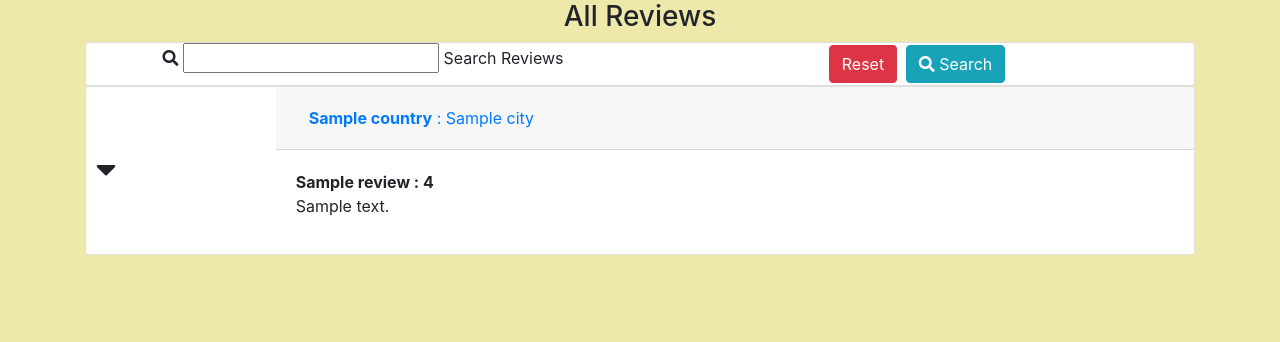
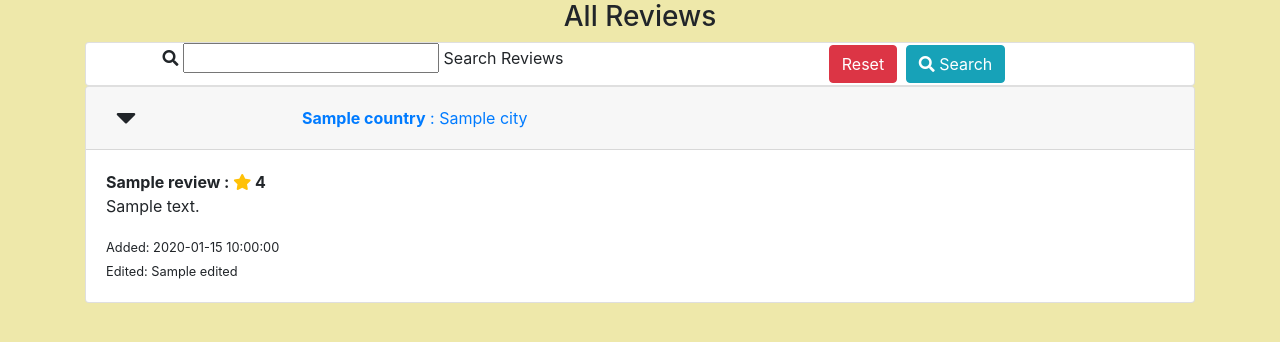
Before and after one commit to alexandruvalentin/Citizfied, a Flask app: template templates/reviews.html in a window 1280 px wide, after a click that opens the changed part. Shown: the part 56-398 px from the top of the page. Run offline with Flask 2, Linux system fonts and the light colour scheme; the template is opened without the code that fills it: most values are stand-ins (such as "Sample title", 1, 10 or a date in 2020); some libraries are stand-ins or nearby versions.

Commit message:
Add added and edited datetimes to reviews db

```diff
--- a/app.py
+++ b/app.py
@@ -1,4 +1,5 @@
 import os
+from datetime import datetime
 from flask import (
     Flask, flash, render_template, redirect, request, session, url_for,
     send_from_directory, make_response, jsonify)
@@ -141,7 +142,9 @@ def add_review():
             "city": request.form.get("city"),
             "rating": request.form.get("rating"),
             "comment": request.form.get("comment"),
-            "user": session["user"]
+            "user": session["user"],
+            "added_on": datetime.now().strftime('%B %d, %Y, %H:%M'),
+            "edited": datetime.now().strftime('%B %d, %Y, %H:%M')
         }
         mongo.db.reviews.insert_one(review)
         flash("Review Successfully Added")
@@ -182,11 +185,14 @@ def edit_review(review_id):
                 "city": request.form.get("city"),
                 "rating": request.form.get("rating"),
                 "comment": request.form.get("comment"),
-                "user": session["user"]
+                "user": session["user"],
+                "edited": datetime.now().strftime('%B %d, %Y, %H:%M')
             }
 
-            mongo.db.reviews.update({"_id": ObjectId(review_id)}, submit)
+            mongo.db.reviews.update({"_id": ObjectId(review_id)}, {
+                '$set': submit})
             flash("Review Successfully Updated")
+            return redirect(url_for("get_reviews"))
         countries = pycountry.countries
         return render_template(
             "edit_review.html", countries=countries, review=review)
--- a/templates/reviews.html
+++ b/templates/reviews.html
@@ -26,9 +26,13 @@
     {% for review in reviews %}
     <div class="card">
         <div class="row">
+            <div class="col">
+                <div class="card-header" id="h{{ review._id }}">
+                    <div class="row">
                         <div class="col-2 d-flex align-items-center caret-container">
-                <a type="button" data-toggle="collapse" data-target="#c{{ review._id }}" aria-expanded="true"
-                    aria-controls="c{{ review._id }}"><i class="fas fa-caret-down fa-2x"></i></a>
+                            <a type="button" data-toggle="collapse" data-target="#c{{ review._id }}"
+                                aria-expanded="true" aria-controls="c{{ review._id }}"><i
+                                    class="fas fa-caret-down fa-2x"></i></a>
                             <div class="col d-flex">
                                 {% if session.user == review.user %}
                                 <a href="{{ url_for('edit_review', review_id=review._id) }}" type="button"
@@ -38,20 +42,25 @@
                                 {% endif %}
                             </div>
                         </div>
-            <div class="col">
-                <div class="card-header" id="h{{ review._id }}">
+                        <div class="col-10">
                             <h2 class="mb-0">
                                 <button class="btn btn-link btn-block text-left" type="button" data-toggle="collapse"
-                            data-target="#c{{ review._id }}" aria-expanded="true" aria-controls="c{{ review._id }}">
+                                    data-target="#c{{ review._id }}" aria-expanded="true"
+                                    aria-controls="c{{ review._id }}">
                                     <strong>{{ review.country }}</strong> : {{ review.city }}
                                 </button>
                             </h2>
                         </div>
+                    </div>
+                </div>
                 <div id="c{{ review._id }}" class="collapse" aria-labelledby="h{{ review._id }}"
                     data-parent="#accordion">
                     <div class="card-body">
-                        <strong>{{ review.name }} : {{ review.rating }}</strong>
+                        <strong>{{ review.name }} : <i class="fas fa-star text-warning"></i>
+                            {{ review.rating }}</strong>
                         <p>{{ review.comment }}</p>
+                        <small>Added: {{ review.added_on }} {% if review.added_on != review.edited %}<br>Edited: {{
+                            review.edited }}{% endif %}</small>
                     </div>
                 </div>
             </div>
```
Lines whose indentation alone changed are shown as unchanged.
